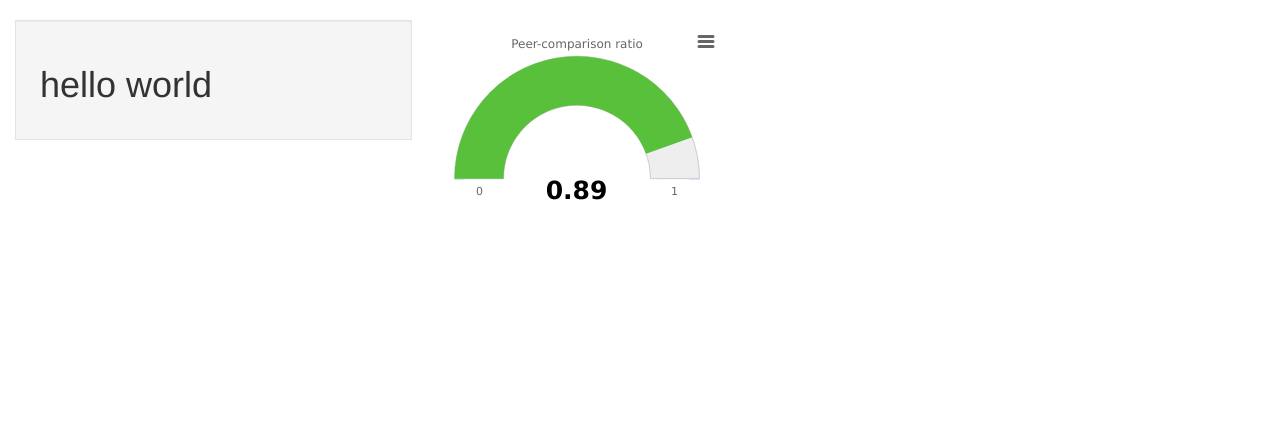
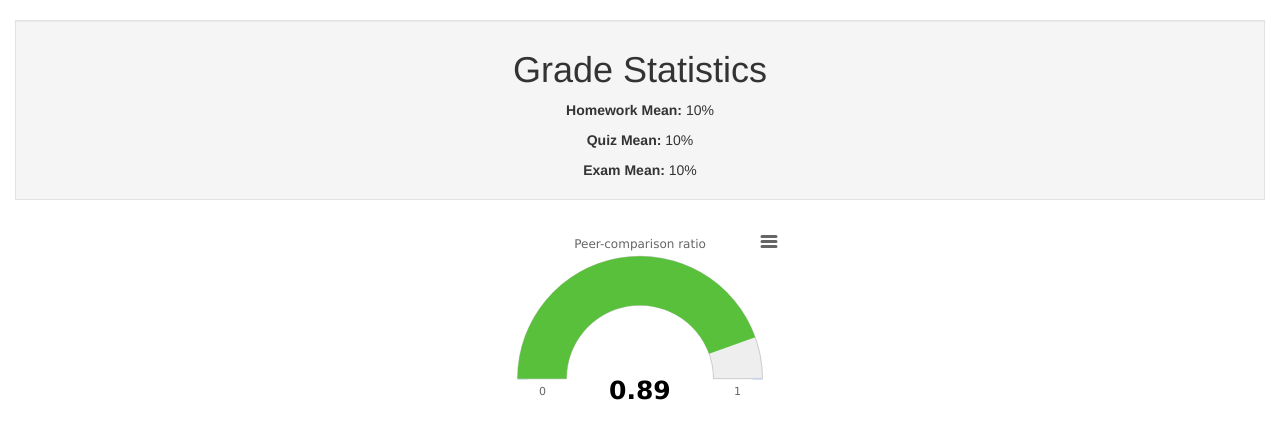
Before and after one commit to christopher-wong/gradr, a Flask app: template application/templates/stats.html in a window 1280 px wide. Shown: the part 52-491 px from the top of the page. Run offline with Flask 2, Linux system fonts and the light colour scheme; the template is opened without the code that fills it: most values are stand-ins (such as "Sample title", 1, 10 or a date in 2020); some libraries are stand-ins or nearby versions.

Commit message:
added statistics

```diff
--- a/application/templates/index.html
+++ b/application/templates/index.html
@@ -39,7 +39,7 @@
 
     {% with messages = get_flashed_messages() %}
         {% if messages %}
-            <div class="alert alert-info alert-dismissable align-center">
+            <div class="alert alert-info align-center">
                 <div class="col-md-4">
                     <ul class=flashes>
                         {% for message in messages %}
--- a/application/templates/stats.html
+++ b/application/templates/stats.html
@@ -38,9 +38,22 @@
         </div>
     </nav>
 
-    <div class="col-md-4">
-        <div class="well well-lg">
-            <h1>hello world</h1>
+    <div class="text-center col-lg-12">
+        <div class="well well-sm">
+            <h1>Grade Statistics</h1>
+
+            {% if homework_avg %}
+                <p><strong>Homework Mean: </strong>{{ homework_avg }}%</p>
+            {% endif %}
+
+            {% if quiz_avg %}
+                <p><strong>Quiz Mean: </strong>{{ quiz_avg }}%</p>
+            {% endif %}
+
+            {% if exam_avg %}
+                <p><strong>Exam Mean: </strong>{{ exam_avg }}%</p>
+            {% endif %}
+
         </div>
     </div>
 
@@ -49,12 +62,11 @@
     {#        <div id="cool" style="min-width: 400px; height: 310px; margin: 0 auto"></div>#}
     {#    </div>#}
 
-    <div class="container">
-        <div style="width: 600px; height: 400px; margin: 0 auto">
+    <div class="center">
+        <div style="width: 300px; height: 400px; margin: 0 auto">
             <div id="container-speed" style="width: 300px; height: 200px; float: left"></div>
         </div>
     </div>
-
 
     <!-- Charts -->
     <script src="{{ url_for('static', filename='charts/peer-comparison.js') }}"></script>
--- a/runserver.py
+++ b/runserver.py
@@ -2,7 +2,6 @@
 # !/usr/bin/python
 
 import os
-
 from application import app
 
 # Run the app
```
Also changed, not shown: application/controller/form.py (+25 -23 lines), application/templates/goodbye.html (deleted, +0 -14 lines), README.md.
